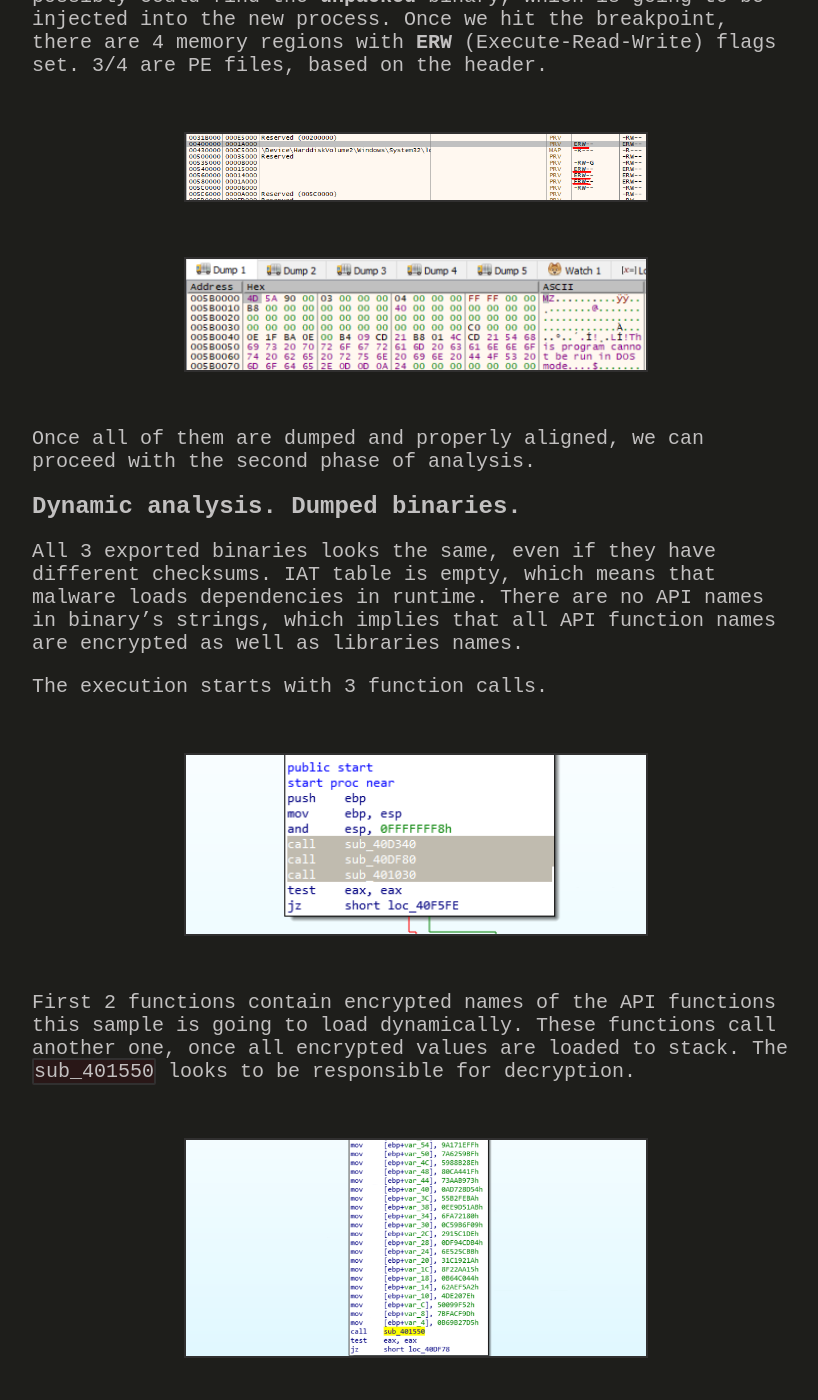
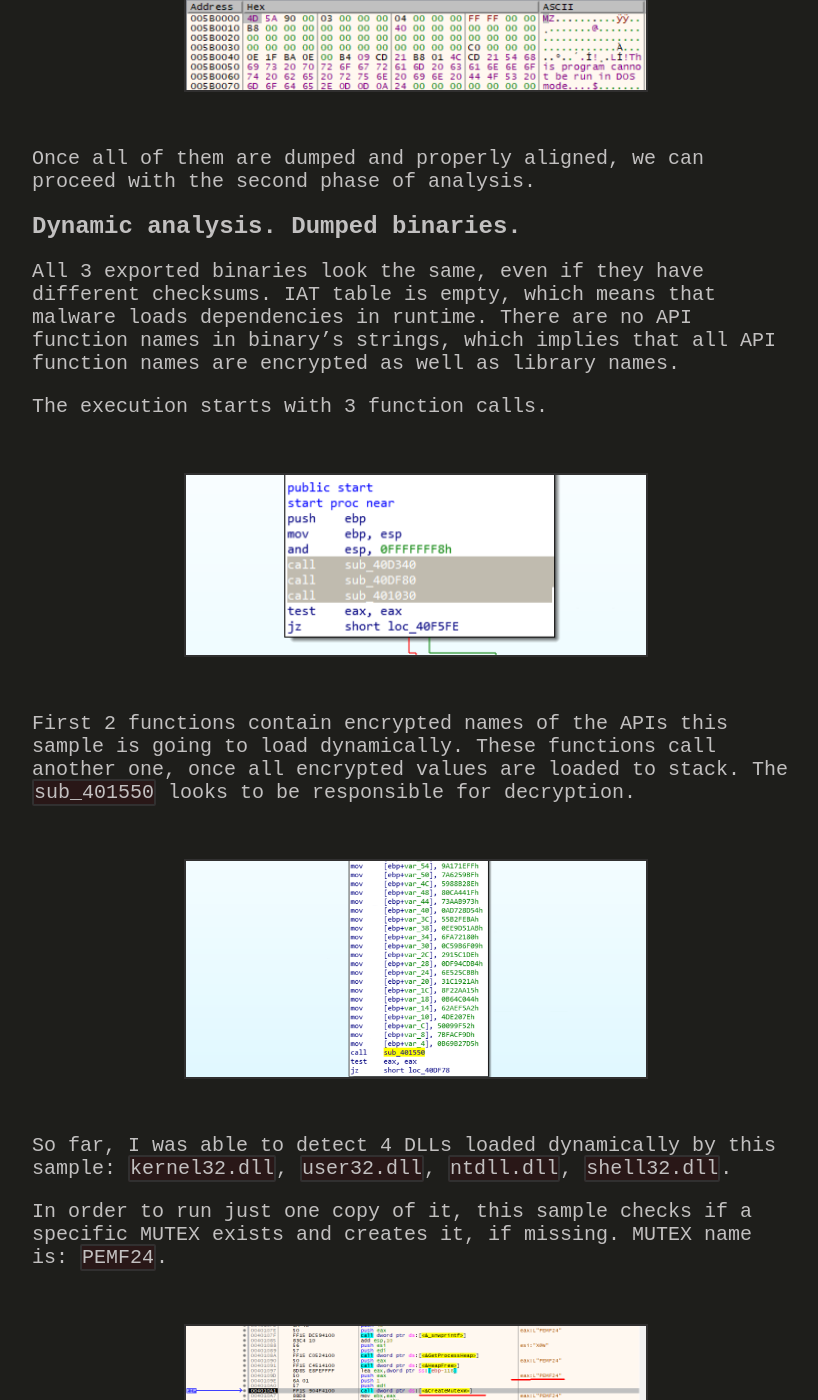
Before and after one commit to num1r0/num1r0.github.io, a Jekyll site: the page built from _posts/2019-04-07-emotet-malware-analysis-part-2.md, in a window 1280 px wide and 1400 px high, scrolled down 4133 px. Shown: the whole window, without its empty margins (224-1042 px from the left). Built offline with Jekyll 4.4.1, drawn with Linux system fonts in a browser that asks for light colours; some of the changed text lies outside the part shown.

Commit message:
small edits

```diff
--- a/_posts/2019-04-07-emotet-malware-analysis-part-2.md
+++ b/_posts/2019-04-07-emotet-malware-analysis-part-2.md
@@ -7,7 +7,7 @@
 ---
 This is the Part 2 of my Emotet analysis. It covers phase 3 of the attack, specifically the PE file which is being dropped by infected websites, used in Phishing/Spam campaigns. Emotet is an advanced modular Trojan, predominantly used as Malware Distribution Platform, main goal being systems infection with other types of malware.
 
-More information about phases 1 ans 2: [HERE](https://persianov.net/emotet-malware-analysis-part-1 "Emotet infection. Phase 1 & 2")
+More information about phases 1 and 2: [HERE](https://persianov.net/emotet-malware-analysis-part-1 "Emotet infection. Phase 1 & 2")
 
 ## General information.
 
@@ -61,19 +61,19 @@
 
 ## Dynamic analysis. Dumped binaries.
 
-All 3 exported binaries looks the same, even if they have different checksums. IAT table is empty, which means that malware loads dependencies in runtime. There are no API names in binary's strings, which implies that all API function names are encrypted as well as libraries names.
+All 3 exported binaries look the same, even if they have different checksums. IAT table is empty, which means that malware loads dependencies in runtime. There are no API function names in binary's strings, which implies that all API function names are encrypted as well as library names.
 
 The execution starts with 3 function calls.
 
 ![Entry point](../img/emotet_malware/three_functions_start.png){:.post_image}
 
-First 2 functions contain encrypted names of the API functions this sample is going to load dynamically. These functions call another one, once all encrypted values are loaded to stack. The `sub_401550` looks to be responsible for decryption.
+First 2 functions contain encrypted names of the APIs this sample is going to load dynamically. These functions call another one, once all encrypted values are loaded to stack. The `sub_401550` looks to be responsible for decryption.
 
 ![Encrypted names](../img/emotet_malware/encrypted_strings.png){:.post_image}
 
 So far, I was able to detect 4 DLLs loaded dynamically by this sample: `kernel32.dll`, `user32.dll`, `ntdll.dll`, `shell32.dll`.
 
-In order to run just one copy of it, this sample checks if a specific MUTEX exists and creates it if missing. Mutex name is: `PEMF24`
+In order to run just one copy of it, this sample checks if a specific MUTEX exists and creates it, if missing. MUTEX name is: `PEMF24`.
 
 ![Mutex creation](../img/emotet_malware/mutex_checks.png){:.post_image}
 
```
Also changed, not shown: other parts of _posts/2019-04-07-emotet-malware-analysis-part-2.md (+1 -1 lines), img/emotet_malware/pe_1_packer_1.png.
